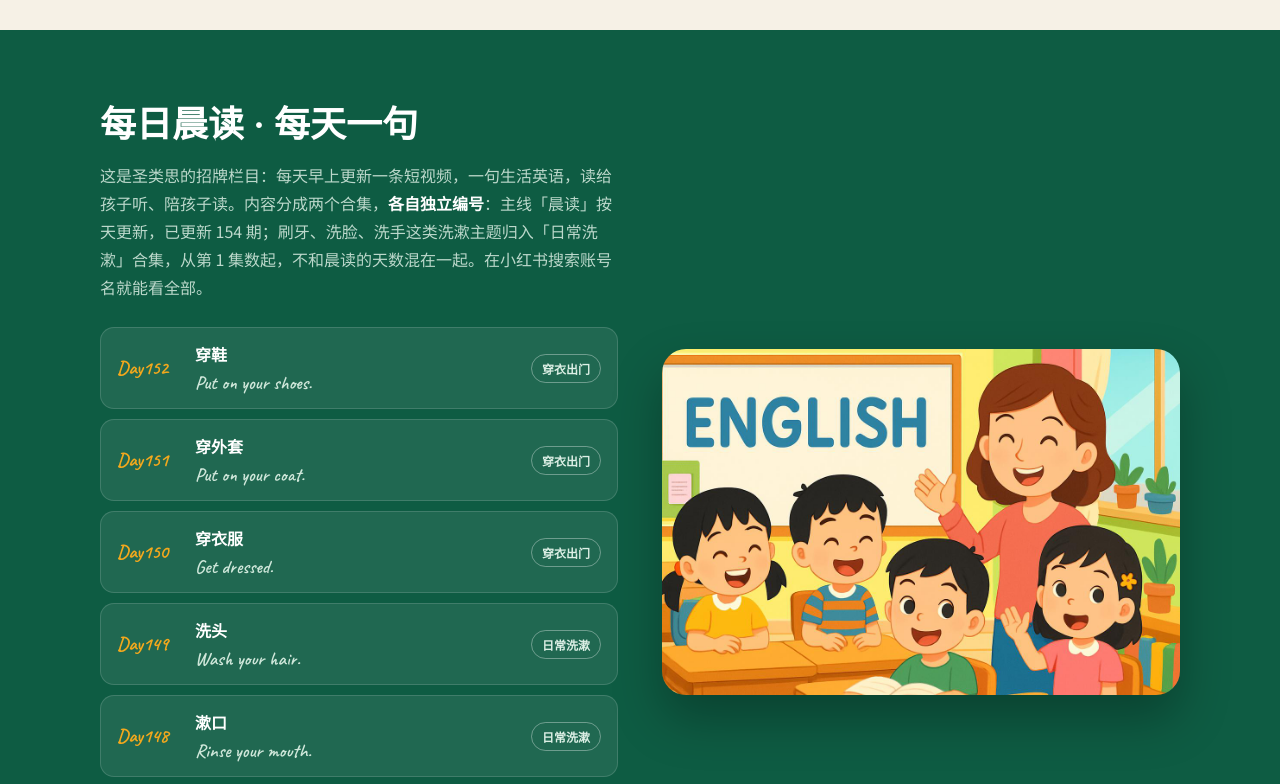
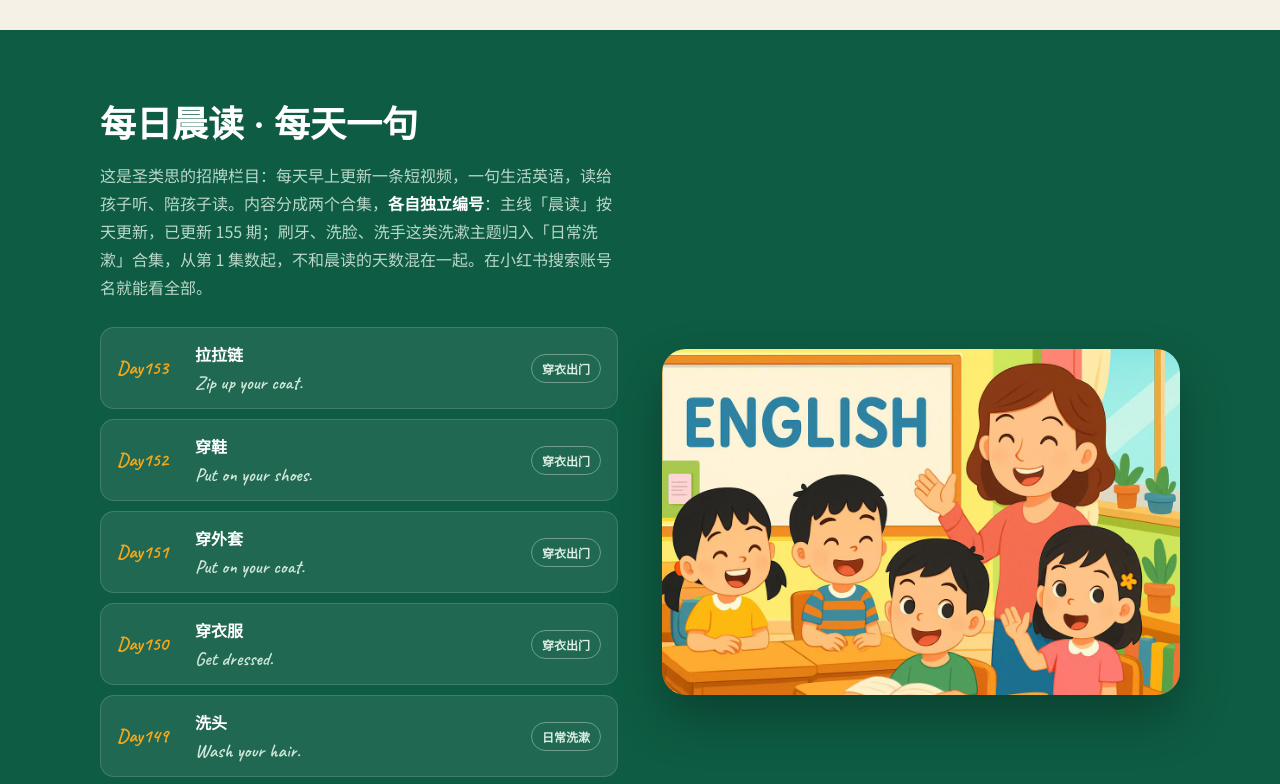
Before and after one commit to Josephwzl69/shengleisi-site, a plain HTML site: page index.html in a window 1280 px wide. Shown: the part 2000-2784 px from the top of the page. Drawn offline with Linux system fonts and the light colour scheme.

Commit message:
Day153: 拉拉链 (Zip up your coat.) — 155期

```diff
--- a/index.html
+++ b/index.html
@@ -446,7 +446,7 @@
             <div class="hero-stats">
               <div><b>11 年</b><span>专注中小学学科课程</span></div>
               <div><b>10 门</b><span>在开课程，英语到理化</span></div>
-              <div><b>154 期</b><span>每日晨读持续更新</span></div>
+              <div><b>155 期</b><span>每日晨读持续更新</span></div>
             </div>
           </div>
           <div class="hero-photo">
@@ -545,14 +545,13 @@
             <div>
               <div class="sec-head" style="margin-bottom:26px;">
                 <h2>每日晨读 · 每天一句</h2>
-                <p>这是圣类思的招牌栏目：每天早上更新一条短视频，一句生活英语，读给孩子听、陪孩子读。内容分成两个合集，<b style="color:#fff;">各自独立编号</b>：主线「晨读」按天更新，已更新 154 期；刷牙、洗脸、洗手这类洗漱主题归入「日常洗漱」合集，从第 1 集数起，不和晨读的天数混在一起。在小红书搜索账号名就能看全部。</p>
+                <p>这是圣类思的招牌栏目：每天早上更新一条短视频，一句生活英语，读给孩子听、陪孩子读。内容分成两个合集，<b style="color:#fff;">各自独立编号</b>：主线「晨读」按天更新，已更新 155 期；刷牙、洗脸、洗手这类洗漱主题归入「日常洗漱」合集，从第 1 集数起，不和晨读的天数混在一起。在小红书搜索账号名就能看全部。</p>
               </div>
               <ul class="ep-list">
-                <li><span class="day">Day152</span><span><span class="theme">穿鞋</span><br /><span class="en">Put on your shoes.</span></span><span class="coll">穿衣出门</span></li>                 <li><span class="day">Day151</span><span><span class="theme">穿外套</span><br /><span class="en">Put on your coat.</span></span><span class="coll">穿衣出门</span></li>
+                <li><span class="day">Day153</span><span><span class="theme">拉拉链</span><br /><span class="en">Zip up your coat.</span></span><span class="coll">穿衣出门</span></li>                 <li><span class="day">Day152</span><span><span class="theme">穿鞋</span><br /><span class="en">Put on your shoes.</span></span><span class="coll">穿衣出门</span></li>                 <li><span class="day">Day151</span><span><span class="theme">穿外套</span><br /><span class="en">Put on your coat.</span></span><span class="coll">穿衣出门</span></li>
                 <li><span class="day">Day150</span><span><span class="theme">穿衣服</span><br /><span class="en">Get dressed.</span></span><span class="coll">穿衣出门</span></li>
                 <li><span class="day">Day149</span><span><span class="theme">洗头</span><br /><span class="en">Wash your hair.</span></span><span class="coll">日常洗漱</span></li>
                 <li><span class="day">Day148</span><span><span class="theme">漱口</span><br /><span class="en">Rinse your mouth.</span></span><span class="coll">日常洗漱</span></li>
-                <li><span class="day">Day147</span><span><span class="theme">洗脸</span><br /><span class="en">Wash your face.</span></span><span class="coll">日常洗漱</span></li>
 
               </ul>
               <p class="reading-note">小红书账号：<b>跟着圣类思Joe老师一起晨读</b>（小红书号 94528319491），每天早上陪孩子读一句。</p>
@@ -726,7 +725,7 @@
         { tag: '日常洗漱', en: 'Rinse your mouth.', zh: '漱口。——刷完牙漱漱口，嘴巴干干净净。' },
         { tag: '日常洗漱', en: 'Wash your hair.', zh: '洗头。——把头发洗干净，清清爽爽。' },
         { tag: '穿衣出门', en: 'Get dressed.', zh: '穿衣服。——起床啦，自己穿好衣服。' },
-        { tag: '穿衣出门', en: 'Put on your coat.', zh: '穿外套。——天冷出门，自己把外套穿好。' }, { tag: '穿衣出门', en: 'Put on your shoes.', zh: '穿鞋。——出门前，自己把鞋穿好。' }
+        { tag: '穿衣出门', en: 'Put on your coat.', zh: '穿外套。——天冷出门，自己把外套穿好。' }, { tag: '穿衣出门', en: 'Put on your shoes.', zh: '穿鞋。——出门前，自己把鞋穿好。' }, { tag: '穿衣出门', en: 'Zip up your coat.', zh: '拉拉链。——出门前，自己把外套拉链拉好。' }
       ];
       var idx = 0, flipped = false, reads = 0;
       var fcTag = document.getElementById('fcTag');
```
